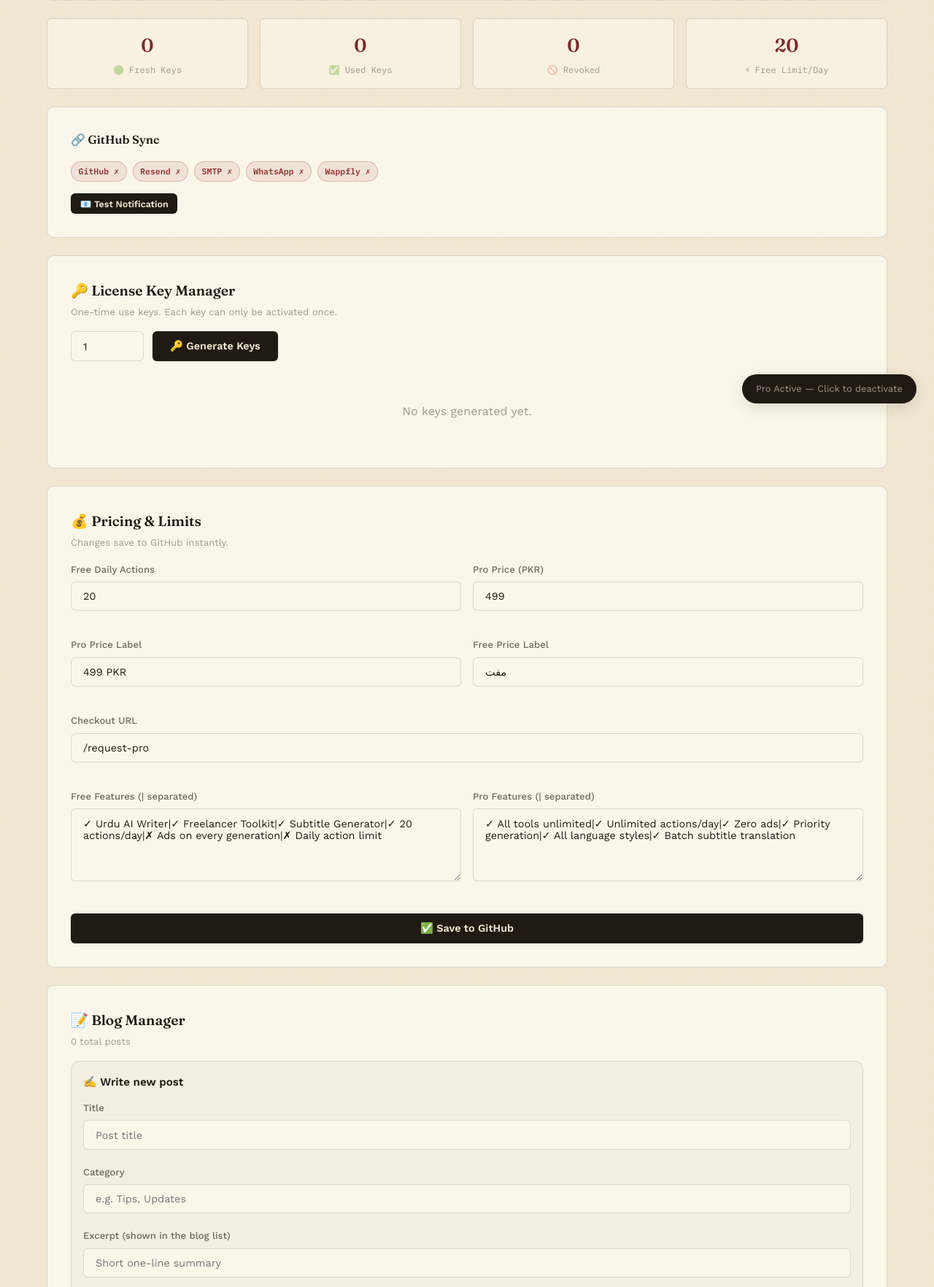
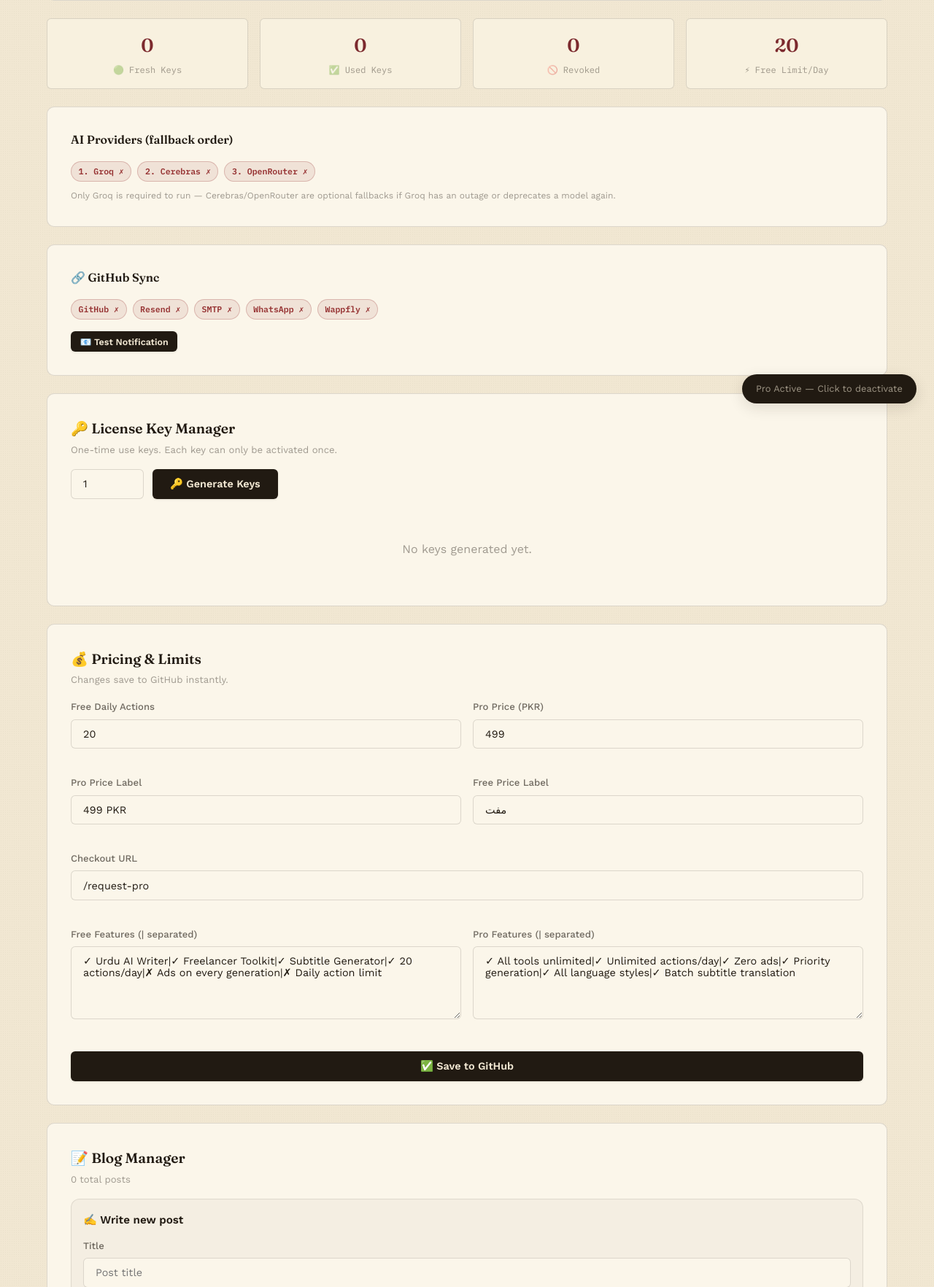
Before and after one commit to faisalchaudhary411/writing-studio, a Flask app: page /admin/dashboard in a window 1280 px wide. Shown: the part 223-1987 px from the top of the page at 73% size. Run offline with Flask 3, Linux system fonts and the light colour scheme; the visitor is signed in with stand-in values (Sample User, id 1); some web fonts are replaced.

Commit message:
Add files via upload

```diff
--- a/templates/admin/dashboard.html
+++ b/templates/admin/dashboard.html
@@ -52,6 +52,19 @@
         <div class="kpi-value">{{ limits.FREE_DAILY_ACTIONS }}</div>
         <div class="kpi-label">⚡ Free Limit/Day</div>
       </div>
+    </div>
+
+    <!-- AI Provider Status -->
+    <div class="glass-panel mt-3">
+      <h3 style="font-family:var(--font-display);font-weight:600;color:var(--text-primary);font-size:1rem;margin-bottom:1rem">AI Providers (fallback order)</h3>
+      <div style="display:flex;gap:0.5rem;flex-wrap:wrap">
+        <span class="status-badge {{ 'status-approved' if groq_set else 'status-rejected' }}">1. Groq {{ '✓' if groq_set else '✗' }}</span>
+        <span class="status-badge {{ 'status-approved' if cerebras_set else 'status-rejected' }}">2. Cerebras {{ '✓' if cerebras_set else '✗' }}</span>
+        <span class="status-badge {{ 'status-approved' if openrouter_set else 'status-rejected' }}">3. OpenRouter {{ '✓' if openrouter_set else '✗' }}</span>
+      </div>
+      {% if not (cerebras_set and openrouter_set) %}
+        <p style="font-size:0.75rem;color:var(--text-muted);margin-top:0.6rem">Only Groq is required to run — Cerebras/OpenRouter are optional fallbacks if Groq has an outage or deprecates a model again.</p>
+      {% endif %}
     </div>
 
     <!-- GitHub Status -->
```
